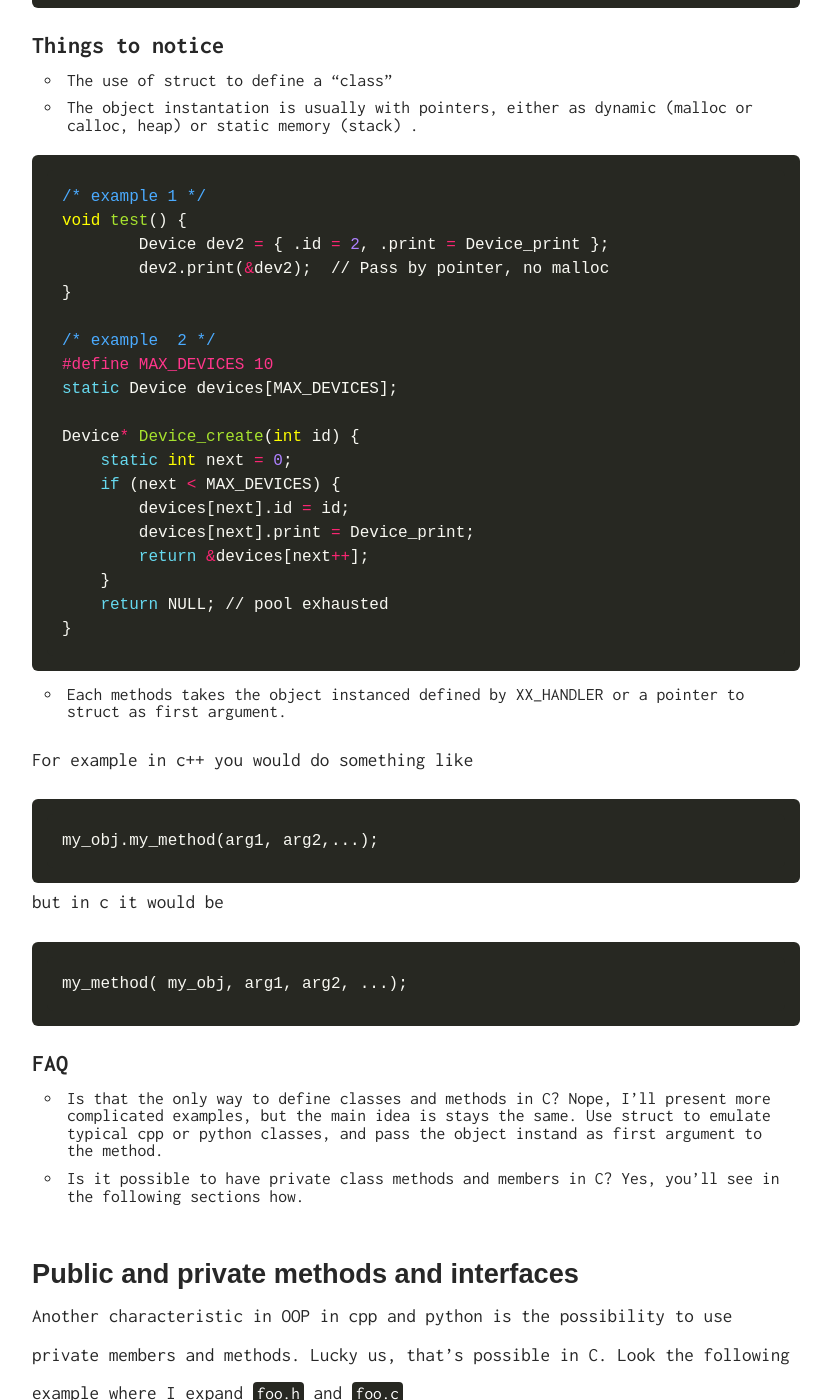
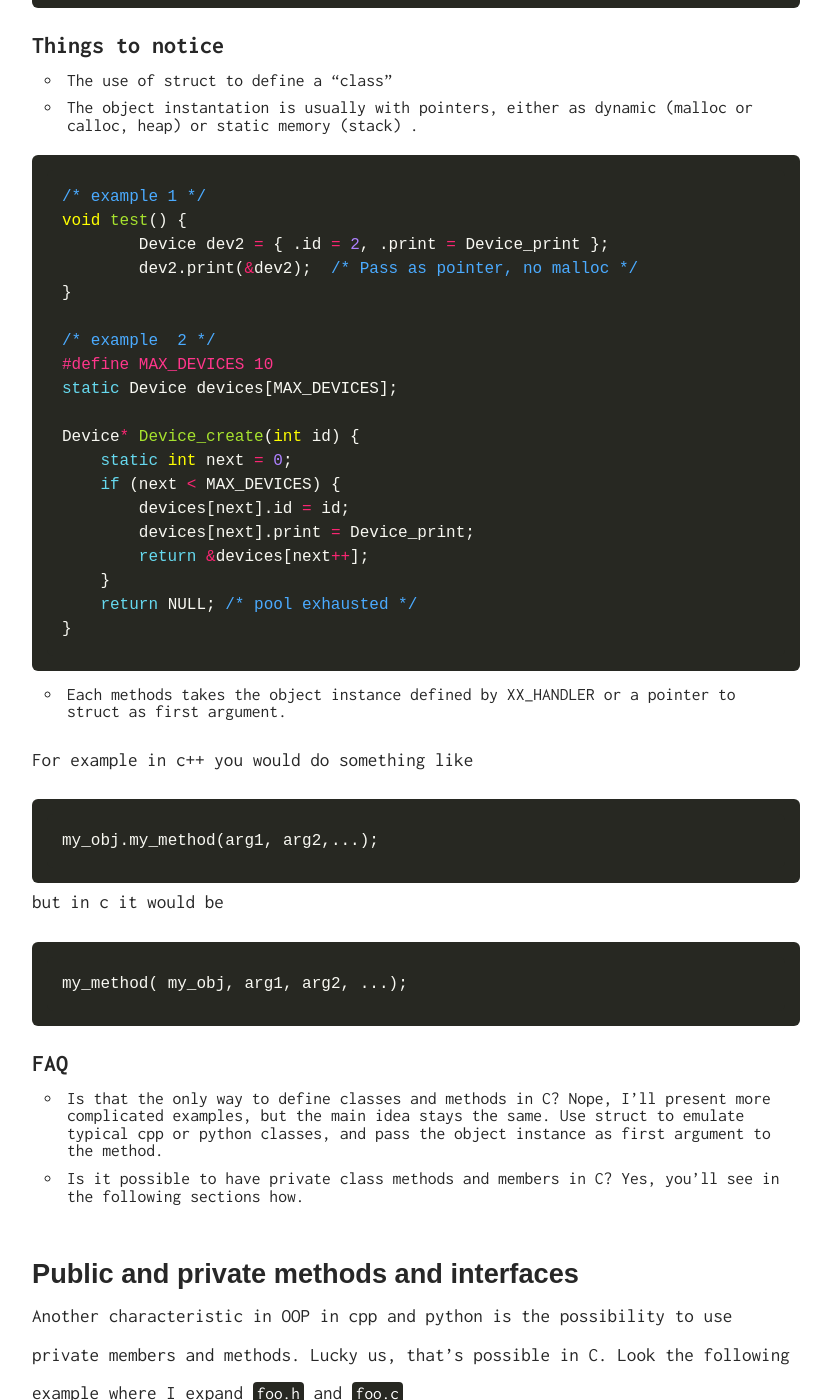
Before and after one commit to daleonpz/baremetallics, a Jekyll site: the page built from _posts/programming/2025-09-27-object-oriented-c-linux-kernel.md, in a window 1280 px wide and 1400 px high, scrolled down 3194 px. Shown: the whole window, without its empty margins (224-1055 px from the left). Built offline with Jekyll 4.4.1, drawn with Linux system fonts in a browser that asks for light colours; comment, search, counter and statistics services are not loaded; some of the changed text lies outside the part shown.

Commit message:
Update 2025-09-27-object-oriented-c-linux-kernel.md

````diff
--- a/_posts/programming/2025-09-27-object-oriented-c-linux-kernel.md
+++ b/_posts/programming/2025-09-27-object-oriented-c-linux-kernel.md
@@ -87,7 +87,7 @@ void set_c(PUBLIC_HANDLE h, int value);
 /* example 1 */
 void test() {
 	Device dev2 = { .id = 2, .print = Device_print };
-	dev2.print(&dev2);  // Pass by pointer, no malloc
+	dev2.print(&dev2);  /* Pass as pointer, no malloc */
 }
 
 /* example  2 */
@@ -101,11 +101,11 @@ Device* Device_create(int id) {
         devices[next].print = Device_print;
         return &devices[next++];
     }
-    return NULL; // pool exhausted
+    return NULL; /* pool exhausted */
 }
 ```
 
-- Each methods takes the object instanced defined by `XX_HANDLER` or a `pointer to struct` as first argument.
+- Each methods takes the object instance defined by `XX_HANDLER` or a `pointer to struct` as first argument.
 
 For example in c++ you would do something like
 
@@ -119,7 +119,7 @@ my_method( my_obj, arg1, arg2, ...);
 ```
 
 ## FAQ
-- Is that the only way to define classes and methods in C?  Nope, I'll present more complicated examples, but the main idea is stays the same.  Use `struct` to emulate typical cpp or python classes, and pass the object instand as first argument to the  method.
+- Is that the only way to define classes and methods in C?  Nope, I'll present more complicated examples, but the main idea stays the same.  Use `struct` to emulate typical cpp or python classes, and pass the object instance as first argument to the  method.
 - Is it possible to have private class methods and members in C? Yes, you'll see in the following sections how.
 
 # Public and private methods and interfaces
@@ -194,7 +194,7 @@ int main (){
     pub = init();
     pub->p = 10;
 
-   //  pub->priv->h = 10;  // Incomplete definition of type 'internal_t' (aka 'struct _internal')
+   //  pub->priv->h = 10;  /* Incomplete definition of type 'internal_t' (aka 'struct _internal') */
 
     set_c(pub, 20);
     destroy(pub);
````
Also changed, not shown: other parts of _posts/programming/2025-09-27-object-oriented-c-linux-kernel.md (+6 -6 lines).
